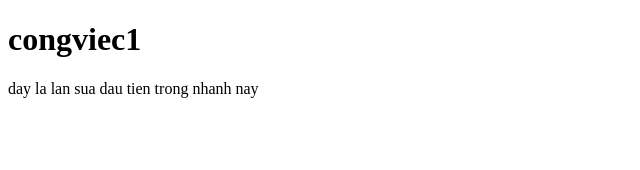
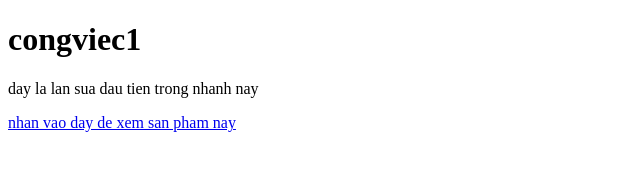
Before and after one commit to vnadam/duan5, a plain HTML site: page index.html in a window 1280 px wide. Shown: the whole page, without its empty margins (0-640 px from the left). Drawn offline with Linux system fonts and the light colour scheme.

Commit message:
update index

```diff
--- a/index.html
+++ b/index.html
@@ -8,5 +8,6 @@
   <body>
     <h1>congviec1</h1>
     <p>day la lan sua dau tien trong nhanh nay</p>
+    <a href="bai17.html">nhan vao day de xem san pham nay</a>
   </body>
 </html>
```
